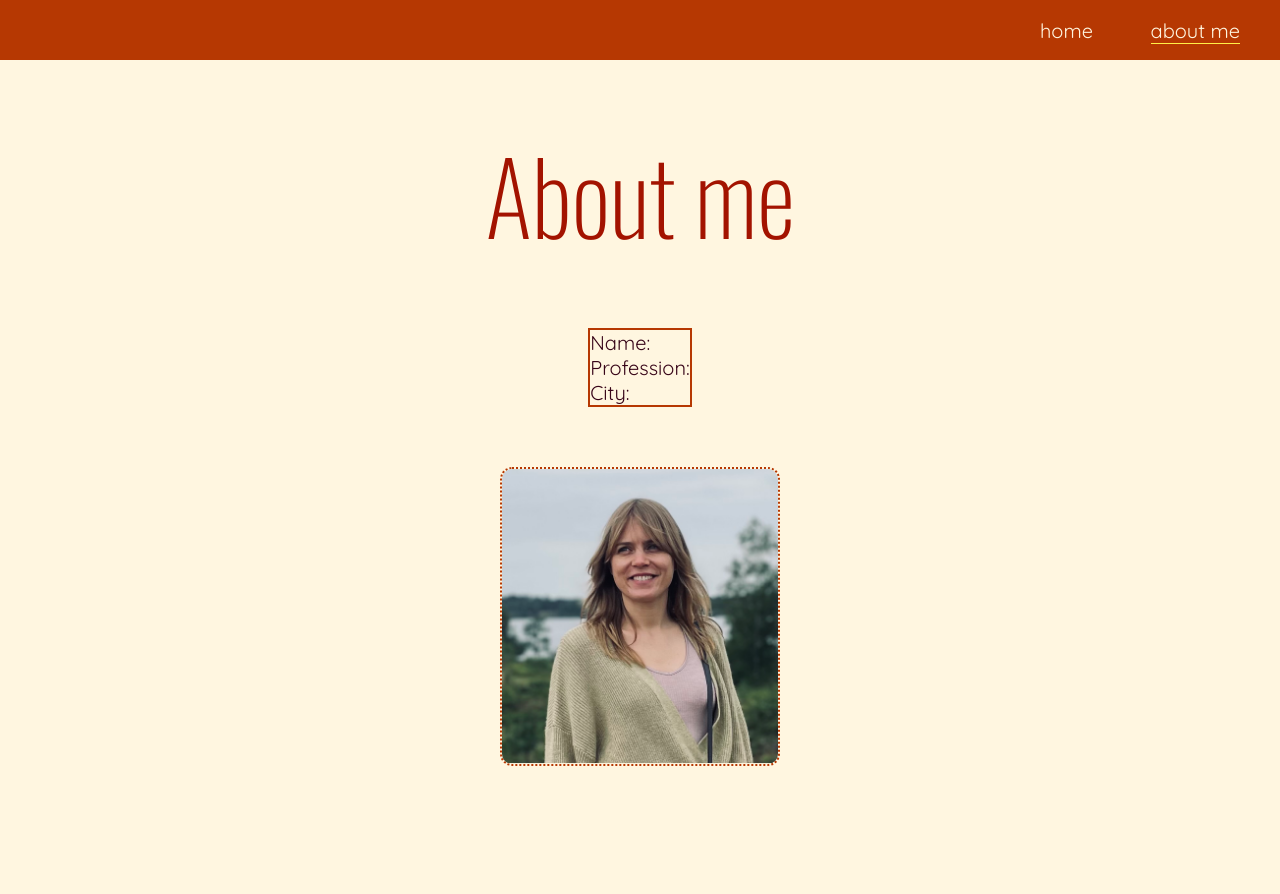
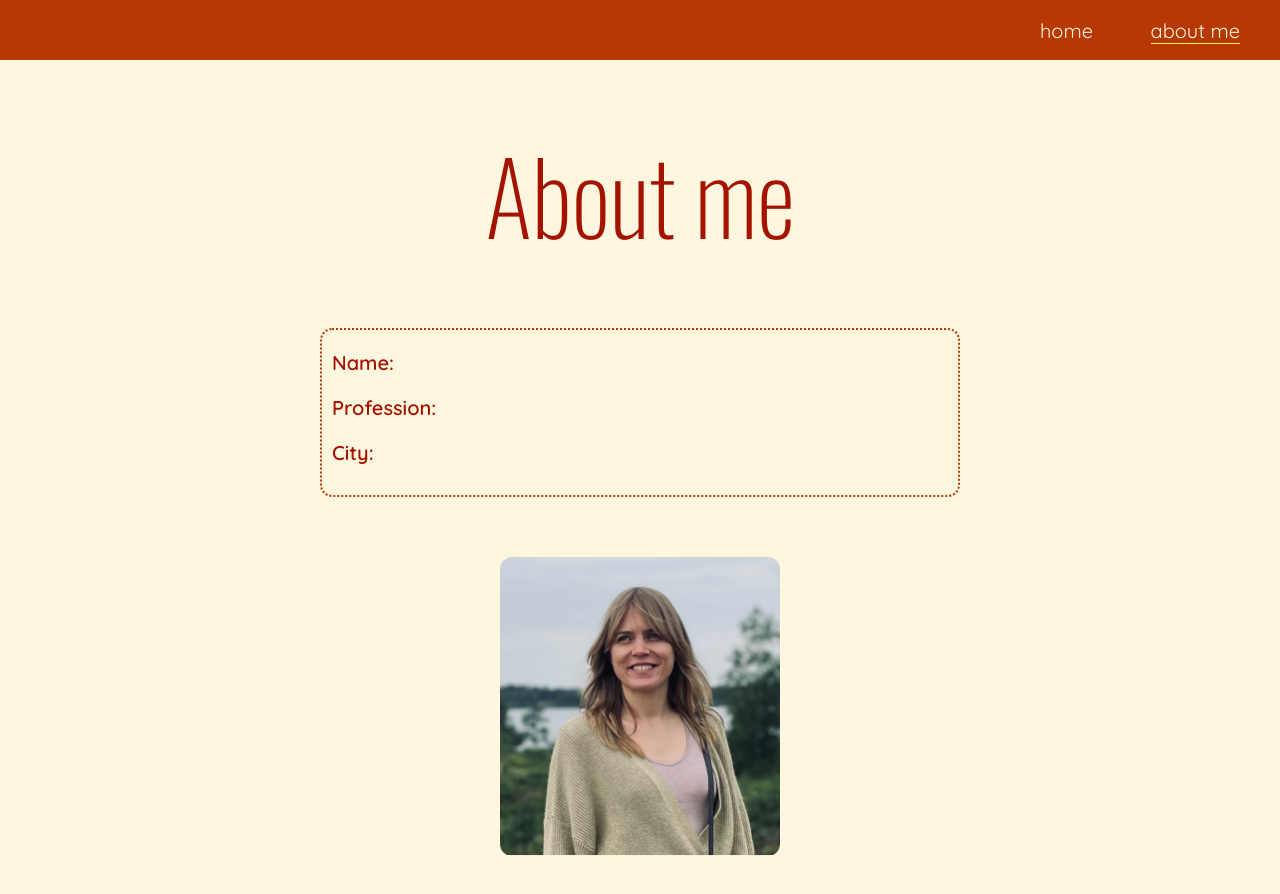
Before and after one commit to annaezer/to-do-app, a React (Vite) app: page /about in a window 1280 px wide. Shown: the top 894 px of the page. Before the commit the page ends 831 px from the top, so only its background shows below. Built offline with nearby package versions, Linux system fonts and the light colour scheme; no server answers; a web font is replaced by a local one.

Commit message:
About page styled basic

```diff
--- a/src/pages/about/About.css
+++ b/src/pages/about/About.css
@@ -1,6 +1,14 @@
 .about-me {
-    border: 2px solid var(--clr-dark-orange);
+    flex-basis: auto;
+    width: 32rem;
+    border: 0.1rem dotted var(--clr-dark-orange);
+    border-radius: 0.6rem;
+    padding: 0.5rem;
     margin-block: 3rem;
+}
+
+.about-me p {
+    margin-block: 0.5rem;
 }
 
 .image-wrapper {
@@ -11,6 +19,15 @@
 }
 
 img {
-    border: 0.1rem dotted var(--clr-dark-orange);
     border-radius: 0.6rem;
 }
+
+.text-box-details {
+    display: flex;
+}
+
+.text-box-title-1 {
+    font-weight: 600;
+    color: var(--clr-red);
+    margin-right: 0.5rem;
+}
--- a/src/pages/about/About.jsx
+++ b/src/pages/about/About.jsx
@@ -31,10 +31,10 @@ function About() {
             <div className="inner-container">
                 <h1>About me</h1>
                 <section className="about-me">
-                    <p>Name: {myData.name}</p>
-                    <p>Profession: {myData.profession}</p>
-                    <p>City: {myData.city}</p>
-                    <p>{myData.description}</p>
+                    <span className="text-box-details"><p className="text-box-title-1">Name:</p><p>{myData.name}</p></span>
+                    <span className="text-box-details"><p className="text-box-title-1">Profession:</p><p>{myData.profession}</p></span>
+                    <span className="text-box-details"><p className="text-box-title-1">City:</p><p>{myData.city}</p></span>
+                   <p>{myData.description}</p>
                 </section>
                 <span className="image-wrapper">
                     <img src={an} alt="Picture of An"/>
```
